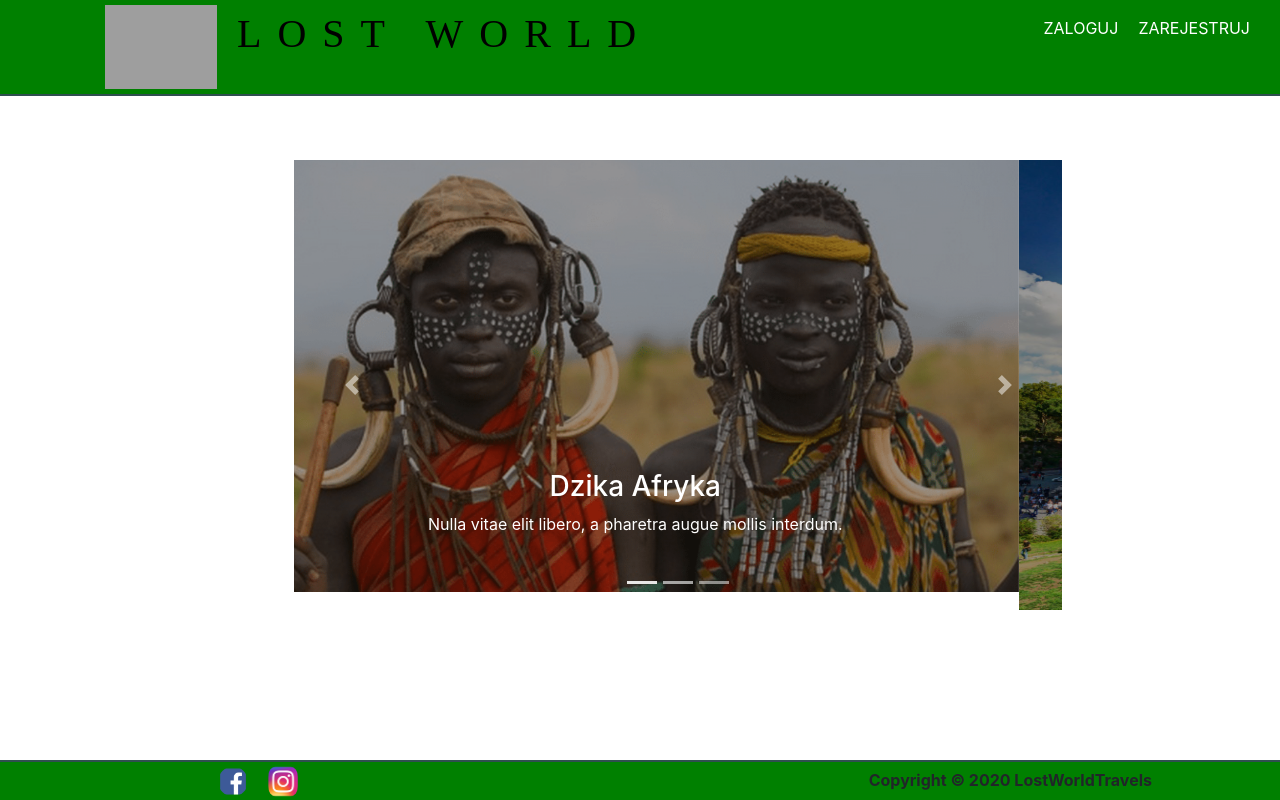
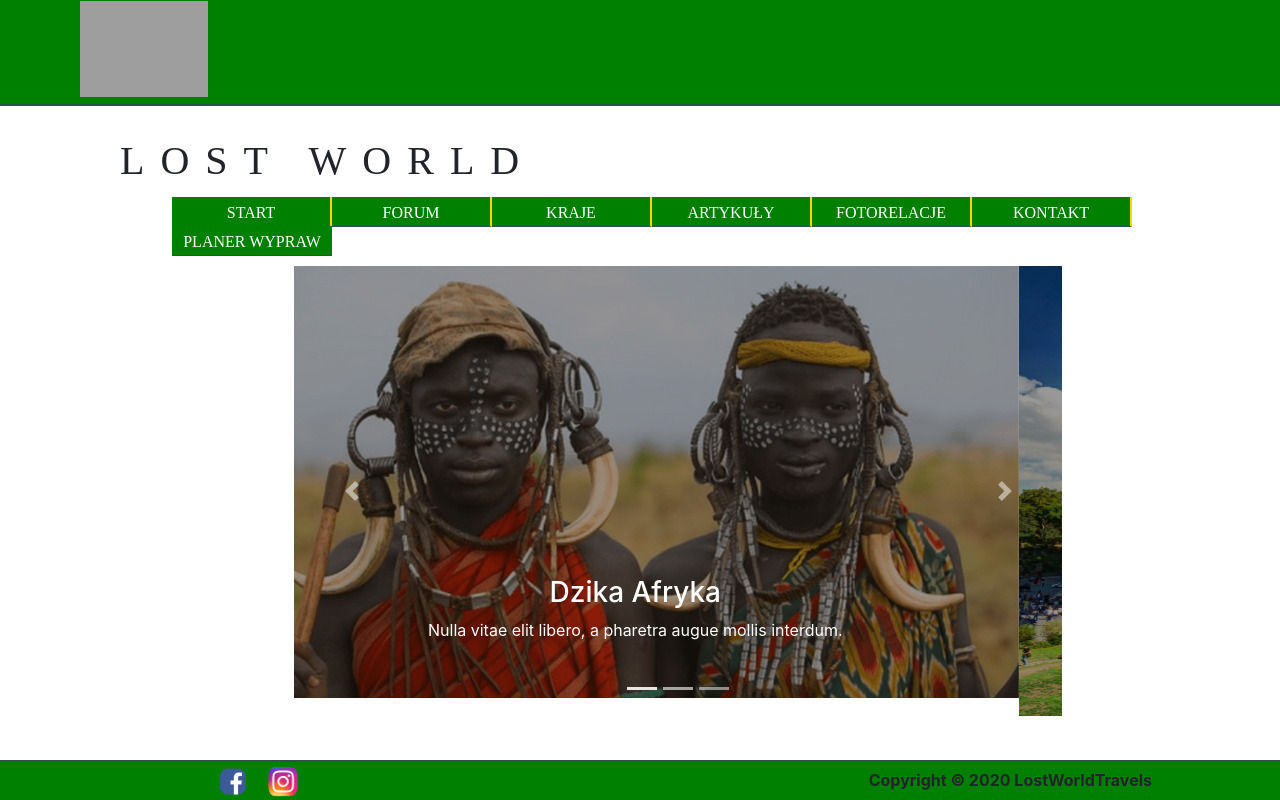
Before and after one commit to WojciechGladalski/lostworld-frontend, a React (Create React App) app: page / in a window 1280 px wide. Built offline with nearby package versions, Linux system fonts and the light colour scheme; grey boxes are pictures that could not be loaded.

Commit message:
Zmiana konstrukcji nagłówka

```diff
--- a/src/components/Header/NavigationItems/NavigationItem/NavigationItem.module.css
+++ b/src/components/Header/NavigationItems/NavigationItem/NavigationItem.module.css
@@ -1,9 +1,8 @@
 .NavigationItem {
     margin: 10px 0;
     box-sizing: border-box;
-
     width: 100%;
-    display: block;
+    display: inline-block;
 }
 
 .NavigationItem a {
@@ -23,7 +22,7 @@
 @media (min-width: 500px) {
     .NavigationItem {
         margin: 0;
-        display: flex;
+        display: inline-block;
         height: 100%;
         width: auto;
         align-items: center;
@@ -35,7 +34,7 @@
         padding: 16px 10px;
         border-bottom: 4px solid transparent;
         box-sizing: border-box;
-        display: block;
+        display: inline-block;
     }
 
     .NavigationItem a:hover,
--- a/src/components/Header/NavigationItems/NavigationItems.module.css
+++ b/src/components/Header/NavigationItems/NavigationItems.module.css
@@ -1,9 +1,9 @@
 .NavigationItems {
-    margin: 0;
     padding: 0;
     list-style: none;
-    height: 100%;
-    display: flex;
+    display: inline-block;
+    width: 100%;
+    margin: 0;
     flex-flow: column;
     align-items: center;
     float: left;
--- a/src/components/Header/NavigationItems/Submenu/Submenu.module.css
+++ b/src/components/Header/NavigationItems/Submenu/Submenu.module.css
@@ -1,14 +1,13 @@
 .Submenu {
     width: 856px;
-    /*height: 30px;*/
+    height: 30px;
     margin: auto;
 }
 
 .Submenu ul {
     list-style: none;
     position: fixed;
-    z-index: 100;
-    left: 142px;
+    left: 132px;
 }
 
 .Submenu ul li {
--- a/src/components/Header/Toolbar/Toolbar.js
+++ b/src/components/Header/Toolbar/Toolbar.js
@@ -6,18 +6,22 @@ import Submenu from '../NavigationItems/Submenu/Submenu'
 
 const toolbar = (props) => (
 
-    <div>
-        <header className={classes.Toolbar}>
+    <header className={classes.Toolbar}>
+        <div className={classes.Logo}>
             <Logo/>
-            <nav className={classes.DesktopOnly}>
+        </div>
+        <nav className={classes.Header}>
+            <div className={classes.Title}>
+                <h1>LOST WORLD</h1>
+            </div>
+            <nav className={classes.NavItems}>
                 <NavigationItems isAuth={props.isAuth}/>
             </nav>
+            <Submenu/>
+        </nav>
 
-        </header>
-        {/*<div>*/}
-        {/*    <Submenu/>*/}
-        {/*</div>*/}
-    </div>
+    </header>
+
 );
 
 export default toolbar;
--- a/src/components/Header/Toolbar/Toolbar.module.css
+++ b/src/components/Header/Toolbar/Toolbar.module.css
@@ -1,23 +1,48 @@
+/*.Toolbar {*/
+/*    position: fixed;*/
+/*    display: flex;*/
+/*    box-sizing: border-box;*/
+/*    align-items: center;*/
+/*    justify-content: space-between;*/
+/*    float: left;*/
+/*}*/
+
 .Toolbar {
-    height: 96px;
     width: 100%;
+    height: 106px;
     background-color: green;
-    top: 0;
-    left: 0;
-    position: fixed;
-    padding: 0 20px;
-    display: flex;
-    box-sizing: border-box;
-    z-index: 90;
-    align-items: center;
-    justify-content: space-between;
-    border-bottom: 2px darkslategrey solid;
-    float: left;
+    padding: 0 20px 0 80px;
+    border-bottom: 2px solid darkslategrey;
 }
 
-.Toolbar nav {
-    height: 100%;
-    float: left;
+.Logo {
+    display: inline-block;
+    padding: 1px 0;
+    margin-bottom: 24px;
+    vertical-align: middle;
+}
+
+.Header {
+    padding-left: 15px;
+    display: inline-block;
+    width: calc(100% - 100px);
+}
+
+.Title {
+    display: inline-block;
+    vertical-align: bottom;
+    font-family: Jokerman;
+    padding: 0 0 5px 25px;
+    letter-spacing: 16px;
+    font-size: 38px;
+    width: 460px;
+}
+
+.NavItems {
+    display: inline-block;
+    text-align: right;
+    height: 70px;
+    width: calc(100% - 460px);
 }
 
 @media (max-width: 499px) {
--- a/src/components/Logo/Logo.js
+++ b/src/components/Logo/Logo.js
@@ -3,12 +3,10 @@ import logoImage from '../../assets/images/Earth.gif';
 import classes from './Logo.module.css';
 
 const logo = (props) => (
-        <div className={classes.Logo}>
-            <a href="/" style={{textDecoration: 'none', color: 'black'}}>
-                <img src={logoImage} alt='Logo'/>
-                <h1>LOST WORLD</h1>
-            </a>
-        </div>
-    );
+    <a href="/" className={classes.Logo}>
+        <img className={classes.Image} src={logoImage} alt='Logo'/>
+    </a>
+
+);
 
 export default logo;
--- a/src/components/Logo/Logo.module.css
+++ b/src/components/Logo/Logo.module.css
@@ -1,24 +1,8 @@
 .Logo {
-    height: 100%;
-    background-color: green;
-    padding: 5px;
     box-sizing: border-box;
-    margin-left: 80px;
-    width: 550px;
-    margin-bottom: 1px;
 }
 
-.Logo img {
+.Image {
     float: left;
-    height: 100%;
+    height: 96px;
 }
-
-.Logo h1 {
-    position: relative;
-    left: 20px;
-    padding: 0;
-    top: 5px;
-    font-family: Jokerman;
-    letter-spacing: 16px;
-    font-size: 40px;
-}
```
